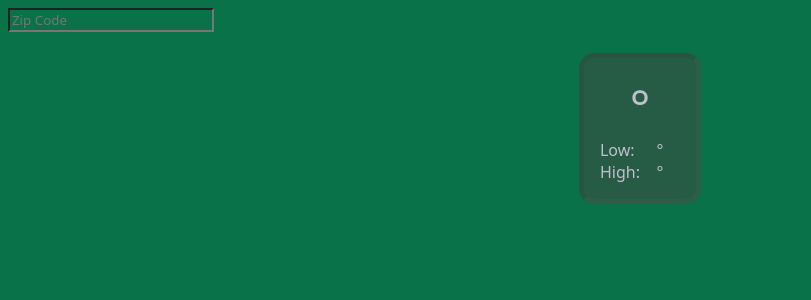
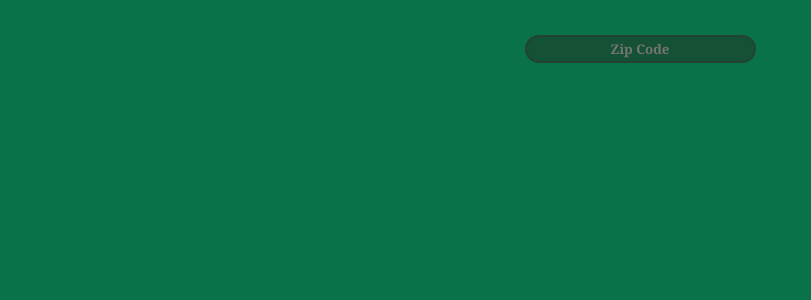
Before and after one commit to brunscii/react-weather, a React (Vite) app: page / in a window 1280 px wide. Shown: the top 300 px of the page, without its empty margins (0-811 px from the left). Built offline with nearby package versions, Linux system fonts and the light colour scheme.

Commit message:
style cleanup

```diff
--- a/src/InputZipCode.tsx
+++ b/src/InputZipCode.tsx
@@ -71,7 +71,7 @@ function Input() {
 
   return (
 
-    <div className='weather-panel'>
+    <div >
       <input type="text"
               id="zip-code-input"
               aria-label="Zip Code Input"
@@ -84,6 +84,7 @@ function Input() {
                   const target = e.target as HTMLInputElement
                   if( e.key == 'Enter' ){
                     if( target.value.match( /^\d{5}$/ ) ){
+                      document.querySelector('.weather-app')?.classList.remove('inactive')
                       getWeatherData(target.value)
                     }
                   }
--- a/src/WeatherBubble.tsx
+++ b/src/WeatherBubble.tsx
@@ -1,22 +1,5 @@
-import { time } from 'console'
-import { stringify } from 'querystring'
 import { useState, useEffect, useContext } from 'react'
 import {WeatherContext, WeatherData} from './WeatherContext'
-
-interface WeatherProps {
-  location?      : string,
-  temp?          : string,
-  lowTemp?       : string,
-  highTemp?      : string,
-  condition?     : string,
-  sunrise?       : string,
-  sunset?        : string,
-  windSpeed?     : string,
-  windDirection? : string,
-  pressure?      : string,
-  humidity?      : string
-
-}
 
 function WeatherBubble(  ) {
 
@@ -56,7 +39,7 @@ function WeatherBubble(  ) {
 
   return (
 
-    <div className='weather-app'>
+    <div className='weather-app inactive'>
 
       <div className="title-box">
         <h1 id="location">{location}</h1>
--- a/src/WeatherBubbleWithProps.tsx
+++ b/src/WeatherBubbleWithProps.tsx
@@ -2,21 +2,6 @@ import { time } from 'console'
 import { stringify } from 'querystring'
 import { useState, useEffect, useContext } from 'react'
 import {WeatherContext, WeatherData} from './WeatherContext'
-
-interface WeatherProps {
-  location?      : string,
-  temp?          : string,
-  lowTemp?       : string,
-  highTemp?      : string,
-  condition?     : string,
-  sunrise?       : string,
-  sunset?        : string,
-  windSpeed?     : string,
-  windDirection? : string,
-  pressure?      : string,
-  humidity?      : string
-
-}
 
 function WeatherBubble( props : WeatherData ) {
 
--- a/src/css/main.css
+++ b/src/css/main.css
@@ -1,11 +1,13 @@
 body, input {
   background-color: #097248;
   color: #c0c0cb;
-  font-family: system-ui, -apple-system, BlinkMacSystemFont, "Segoe UI", Roboto, Oxygen, Ubuntu, Cantarell, "Open Sans", "Helvetica Neue", sans-serif;
+  font-family: Cambria, Cochin, Georgia, Times, "Times New Roman", serif;
 }
 
 #root {
-  width: 100%;
+  max-width: 100%;
+  max-height: 100dvh;
+  display: grid;
 }
 
 #condition-value {
@@ -34,6 +36,7 @@ body, input {
 
 .inactive {
   display: none;
+  visibility: hidden;
 }
 
 .other-info:not(.inactive) div {
@@ -73,8 +76,18 @@ body, input {
   padding: 1em;
 }
 
-.weather-panel {
+div:has(#zip-code-input) {
   display: grid;
-  grid-template-columns: repeat(5, -webkit-min-content);
-  grid-template-columns: repeat(5, min-content);
+}
+div:has(#zip-code-input) #zip-code-input {
+  background-color: rgba(34, 51, 34, 0.4980392157);
+  border-color: rgba(51, 51, 51, 0.4980392157);
+  border-radius: 15px;
+  border-style: solid;
+  font-weight: 900;
+  justify-self: center;
+  margin-top: 2em;
+  padding-block: 0.25em;
+  padding-inline: 0.75em;
+  text-align: center;
 }/*# sourceMappingURL=main.css.map */
--- a/src/scss/main.scss
+++ b/src/scss/main.scss
@@ -1,11 +1,13 @@
 body, input {
   background-color: #097248;
   color: #c0c0cb;
-  font-family:system-ui, -apple-system, BlinkMacSystemFont, 'Segoe UI', Roboto, Oxygen, Ubuntu, Cantarell, 'Open Sans', 'Helvetica Neue', sans-serif;
+  font-family:Cambria, Cochin, Georgia, Times, 'Times New Roman', serif;
 }
 
 #root {
-  width: 100%;
+  max-width: 100%;
+  max-height: 100dvh;
+  display: grid;
 }
 
 #condition-value {
@@ -38,6 +40,7 @@ body, input {
 
 .inactive {
   display: none;
+  visibility: hidden;
 }
 
 .other-info:not(.inactive) {
@@ -83,7 +86,23 @@ body, input {
   padding: 1em;
 }
 
-.weather-panel {
-  display:grid;
-  grid-template-columns: repeat(5, min-content);
+div:has(#zip-code-input) {
+  display: grid;
+
+  #zip-code-input {
+    background-color: #2233227f;
+    border-color: #3333337f;
+    border-radius: 15px;
+    border-style: solid;
+
+    font-weight: 900;
+    justify-self: center;
+    margin-top: 2em;
+
+    padding-block: .25em;
+    padding-inline: .75em;
+
+    text-align: center;
+
+  }
 }
```
Also changed, not shown: src/WeatherPane.tsx (deleted, +0 -125 lines), src/main.tsx (+3 -6 lines), 1 other file (tests, documents, lock files or other folders).
